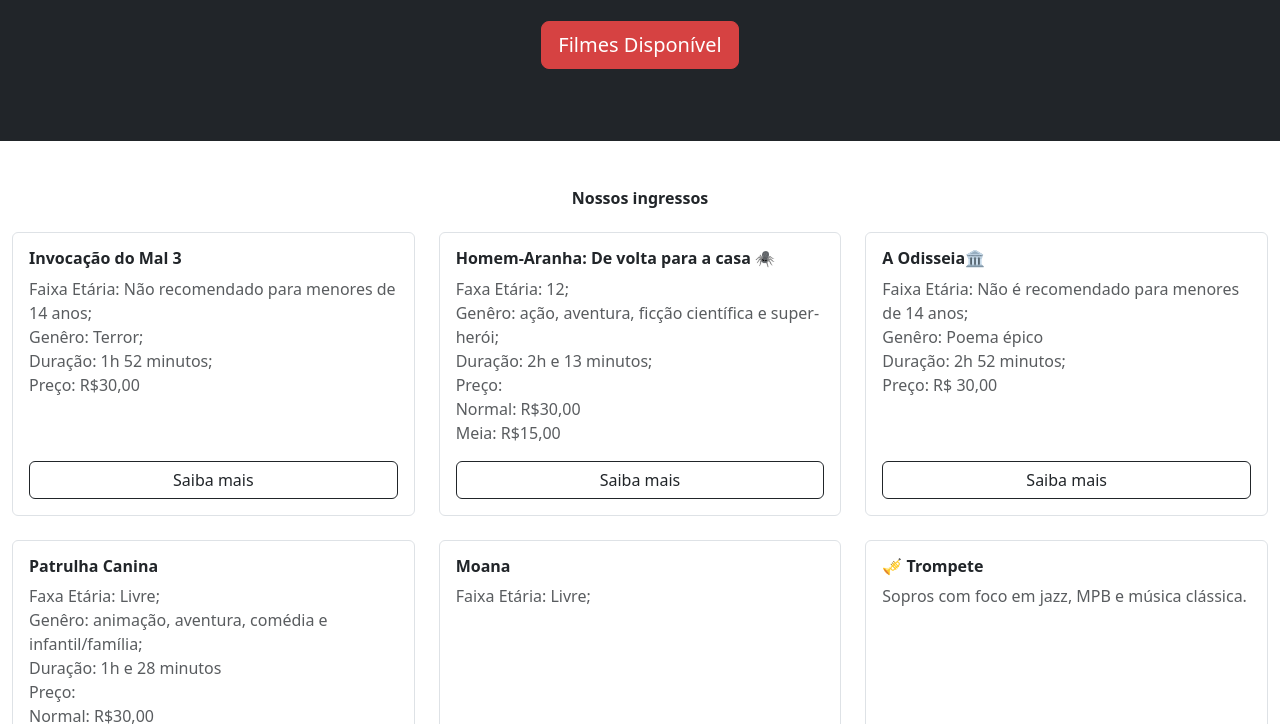
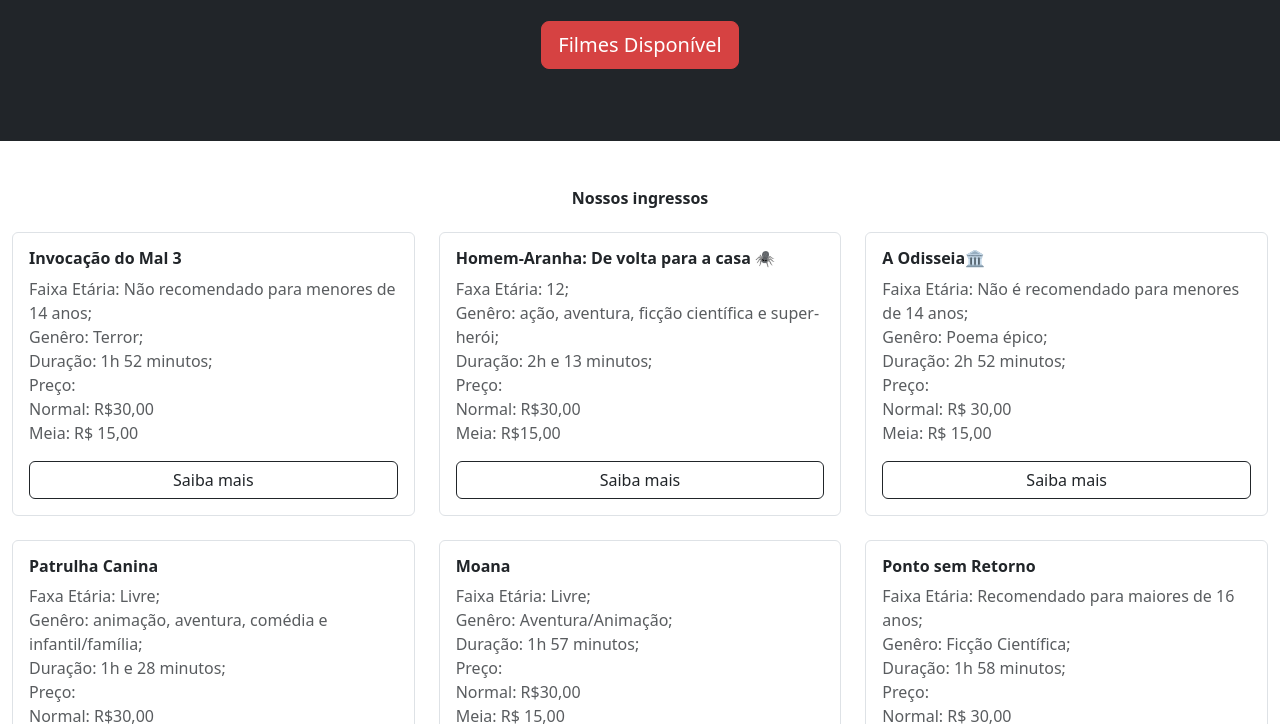
Before and after one commit to mi-hoppe/PROVA, a plain HTML site: page FilmesProjeto/index.html in a window 1280 px wide. Shown: the part 228-952 px from the top of the page. Drawn offline with nearby package versions, Linux system fonts and the light colour scheme.

Commit message:
Terminei a parte do html dos filmes

```diff
--- a/FilmesProjeto/index.html
+++ b/FilmesProjeto/index.html
@@ -48,7 +48,7 @@
           <div class="card h-100 card-item border">
             <div class="card-body d-flex flex-column">
               <h5 class="card-title fw-bold">Invocação do Mal 3</h5>
-              <p class="card-text text-muted flex-grow-1">Faixa Etária: Não recomendado para menores de 14 anos;</br>Genêro: Terror;</br>Duração: 1h 52 minutos;</br>Preço: R$30,00</p>
+              <p class="card-text text-muted flex-grow-1">Faixa Etária: Não recomendado para menores de 14 anos;</br>Genêro: Terror;</br>Duração: 1h 52 minutos;</br>Preço:</br>Normal: R$30,00</br> Meia: R$ 15,00</p>
               <div class="mt-auto pt-3">
                 <a href="#" class="btn btn-outline-dark w-100">Saiba mais</a>
               </div>
@@ -72,7 +72,7 @@
           <div class="card h-100 card-item border">
             <div class="card-body d-flex flex-column">
               <h5 class="card-title fw-bold">A Odisseia🏛️</h5>
-              <p class="card-text text-muted flex-grow-1">Faixa Etária: Não é recomendado para menores de 14 anos;</br> Genêro: Poema épico</br>Duração: 2h 52 minutos;</br>Preço: R$ 30,00</p>
+              <p class="card-text text-muted flex-grow-1">Faixa Etária: Não é recomendado para menores de 14 anos;</br> Genêro: Poema épico;</br>Duração: 2h 52 minutos;</br>Preço:</br>Normal: R$ 30,00</br>Meia: R$ 15,00</p>
               <div class="mt-auto pt-3">
                 <a href="#" class="btn btn-outline-dark w-100">Saiba mais</a>
               </div>
@@ -84,7 +84,7 @@
           <div class="card h-100 card-item border">
             <div class="card-body d-flex flex-column">
               <h5 class="card-title fw-bold">Patrulha Canina </h5>
-              <p class="card-text text-muted flex-grow-1">Faxa Etária: Livre;</br> Genêro: animação, aventura, comédia e infantil/família;</br> Duração: 1h e 28 minutos</br>Preço:</br> Normal: R$30,00</p>
+              <p class="card-text text-muted flex-grow-1">Faxa Etária: Livre;</br> Genêro: animação, aventura, comédia e infantil/família;</br> Duração: 1h e 28 minutos;</br>Preço:</br> Normal: R$30,00</br>Meia:  R$ 15,00</p>
               <div class="mt-auto pt-3">
                 <a href="#" class="btn btn-outline-dark w-100">Saiba mais</a>
               </div>
@@ -96,7 +96,7 @@
           <div class="card h-100 card-item border">
             <div class="card-body d-flex flex-column">
               <h5 class="card-title fw-bold">Moana</h5>
-              <p class="card-text text-muted flex-grow-1">Faixa Etária: Livre; </p>
+              <p class="card-text text-muted flex-grow-1">Faixa Etária: Livre;</br>Genêro: Aventura/Animação;</br>Duração: 1h 57 minutos;</br>Preço:</br>Normal: R$30,00</br>Meia: R$ 15,00 </p>
               <div class="mt-auto pt-3">
                 <a href="#" class="btn btn-outline-dark w-100">Saiba mais</a>
               </div>
@@ -107,8 +107,8 @@
         <div class="col-12 col-md-6 col-lg-4">
           <div class="card h-100 card-item border">
             <div class="card-body d-flex flex-column">
-              <h5 class="card-title fw-bold">🎺 Trompete</h5>
-              <p class="card-text text-muted flex-grow-1">Sopros com foco em jazz, MPB e música clássica.</p>
+              <h5 class="card-title fw-bold">Ponto sem Retorno</h5>
+              <p class="card-text text-muted flex-grow-1">Faixa Etária: Recomendado para maiores de 16 anos;</br> Genêro: Ficção Científica;</br>Duração: 1h 58 minutos;</br>Preço:</br>Normal: R$ 30,00</br>Meia: R$ 15,00</p>
               <div class="mt-auto pt-3">
                 <a href="#" class="btn btn-outline-dark w-100">Saiba mais</a>
               </div>
```
